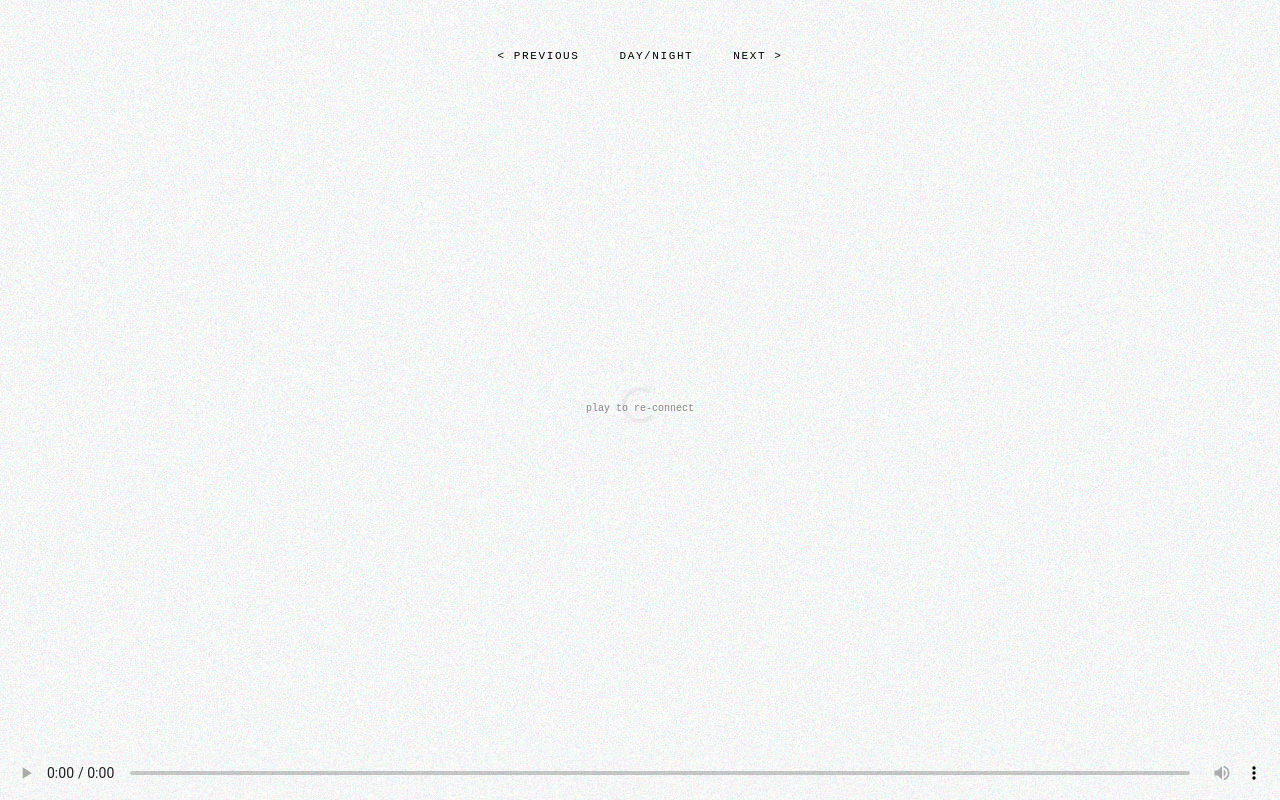
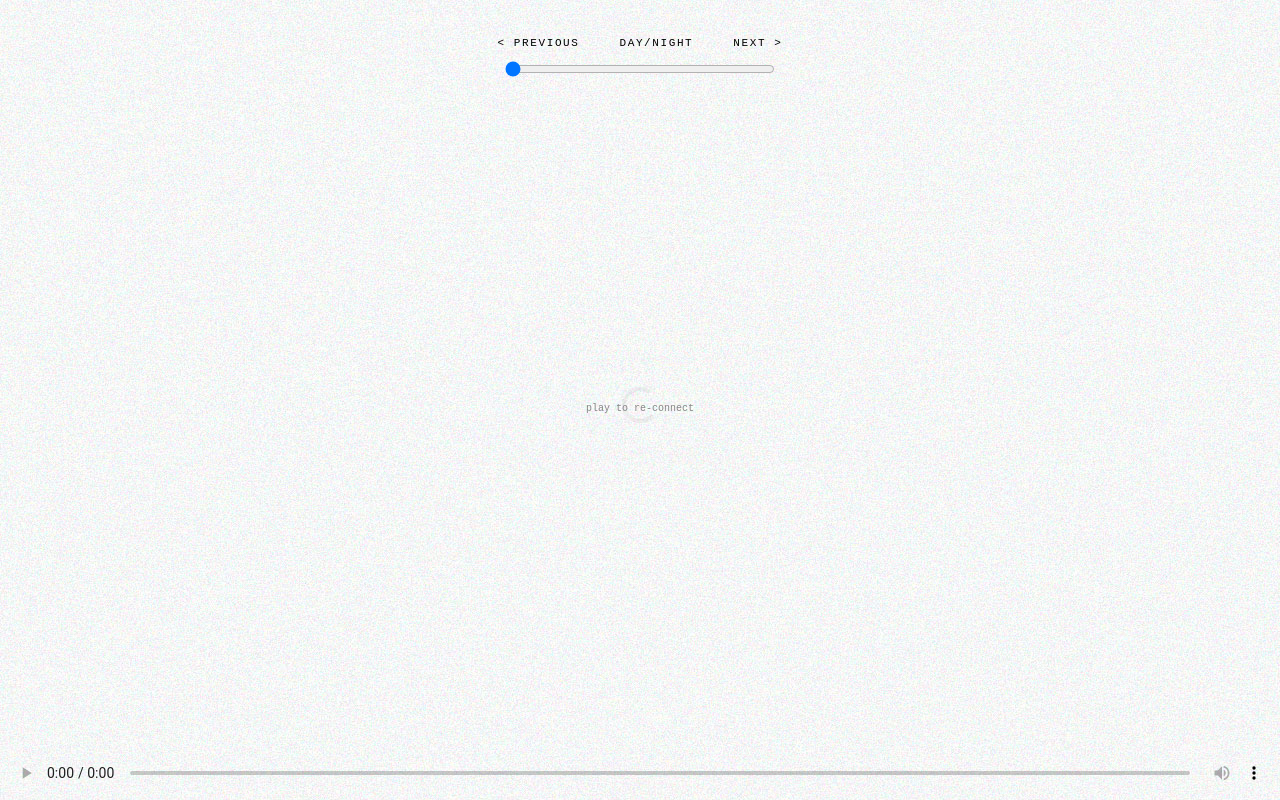
Before and after one commit to matiasecharri/js, a plain HTML site: page index.html in a window 1280 px wide. Drawn offline with nearby package versions, Linux system fonts and the light colour scheme.

Commit message:
stylesheet documentation

```diff
--- a/fromscratch.js
+++ b/fromscratch.js
@@ -1,3 +1,4 @@
+
 /* 🫐🫧☂️💜⚛️ BUTTON PLAYER */
 function buttonPlayer() {
   let container = document.getElementById("main1");
--- a/index.html
+++ b/index.html
@@ -19,7 +19,7 @@
       src="/assets/songs/the_violet_color_tory_lanes.mp3"
       controls
     ></audio>
-
+    <div class="interfacePlayer">
       <div class="buttonContainer">
         <button class="ui-btn" id="previousButton">
           <span> < PREVIOUS </span></button
@@ -30,6 +30,8 @@
           <span> NEXT > </span>
         </button>
       </div>
+      <input type="range" value="0" id="progressBar">
+    </div>
     <main id="main1"></main>
 
     <script src="https://unpkg.com/aos@2.3.1/dist/aos.js"></script>
--- a/style.css
+++ b/style.css
@@ -4,6 +4,7 @@
   box-sizing: border-box;
 }
 
+/* 🟣 🫧 Main container, inside of this is the visualizer*/
 main {
   background-color: rgb(249, 249, 249);
   background-image: url(./assets/c.jpg);
@@ -41,13 +42,14 @@ audio::-webkit-media-controls-panel {
   border-radius: 0px;
 }
 
+/* 🟣 🫧 Visualizer and animations*/
+
 main img {
   /* Estilos iniciales */
   width: 150px;
   height: 555px;
   object-fit: cover;
   border-radius: 360px;
-
 
   box-shadow: rgba(0, 0, 0, 0.24) 0px 3px 8px;
   transition-duration: 0.8s; /* Agregar una duración de transición por defecto */
@@ -81,6 +83,8 @@ main img {
   object-fit: cover;
 }
 
+
+/* 🟣 🫧 Loader*/
 .loader {
   z-index: 20;
   border: 4px solid rgba(0, 0, 0, 0.1);
@@ -116,6 +120,7 @@ main img {
   }
 }
 
+/* 🟣 🫧 Alternative BACKGROUNDS */
 .megastyled {
   background-image: none;
   background-image: url(/assets/e.jpg);
@@ -129,15 +134,36 @@ main img {
   background-size: cover;
 }
 
+/* 🟣 🫧 Interface container */
+
+.interfacePlayer {
+  position: absolute;
+  width: 100%;
+  height: 14vh;
+  display: flex;
+  flex-direction: column;
+  justify-content: center;
+  align-items: center;
+  gap: 10px;
+}
+
+/*  BAR */
+#progressBar {
+  width: 270px;
+}
+
+/*  Button Container */
 .buttonContainer {
   width: 100%;
-  height: 14vh;
-  position: absolute;
+
+  height: 2vh;
+
   display: flex;
   justify-content: center;
   align-items: center;
 }
 
+/*  Buttons */
 .ui-btn {
   --btn-default-bg: rgba(245, 237, 237, 0);
   --btn-padding: 15px 20px;
@@ -295,6 +321,7 @@ main img {
   }
 }
 
+/* 🟣 🫧 Light Classes */
 .lighter {
   color: #c9c9c9;
   --hover-btn-color: #985ca7;
@@ -304,6 +331,8 @@ main img {
   color: #868686 !important;
 }
 
+
+/* 🟣 🫧 Mediaqueries */
 @media only screen and (max-width: 834px) {
   .batmanMode {
     background-image: url(./assets/cblack.jpg);
@@ -313,7 +342,6 @@ main img {
 
 @media only screen and (max-height: 750px) {
   main img {
-    /* Estilos iniciales */
 
     object-fit: cover !important;
     height: 65% !important;
@@ -328,7 +356,7 @@ main img {
 
 @media only screen and (max-height: 450px) {
   main img {
-    /* Estilos iniciales */
+
 
     object-fit: cover !important;
     height: 55% !important;
@@ -338,7 +366,7 @@ main img {
 
 @media only screen and (max-height: 150px) {
   main img {
-    /* Estilos iniciales */
+
 
     object-fit: cover !important;
     height: 5% !important;
@@ -346,7 +374,6 @@ main img {
   }
 }
 
-audio{
+audio {
   border-radius: 0px;
-
 }
```
Lines whose indentation alone changed are shown as unchanged.
